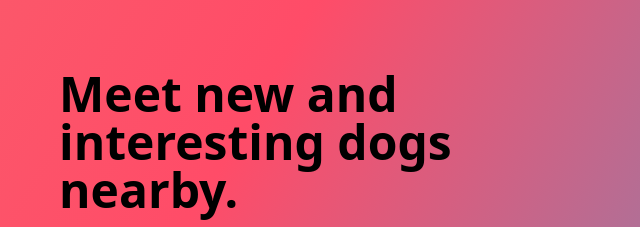
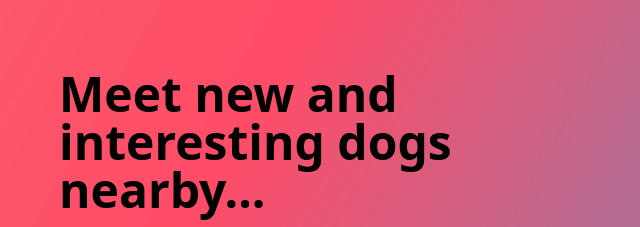
Before and after one commit to IsuruPathirana-90/TinDog, a plain HTML site: page index.html in a window 1280 px wide. Shown: the part 219-446 px from the top of the page, 35-675 px from the left. Drawn offline with nearby package versions, Linux system fonts and the light colour scheme.

Commit message:
Change h1

```diff
--- a/index.html
+++ b/index.html
@@ -29,7 +29,7 @@
           </div>
           <div class="col-lg-6">
             <h1 class="display-5 fw-bold text-body-emphasis lh-1 mb-3">
-              Meet new and interesting dogs nearby.
+              Meet new and interesting dogs nearby...
             </h1>
             <div class="d-grid gap-2 d-md-flex justify-content-md-start">
               <button type="button" class="btn btn-light btn-lg px-4 me-md-2">
```
